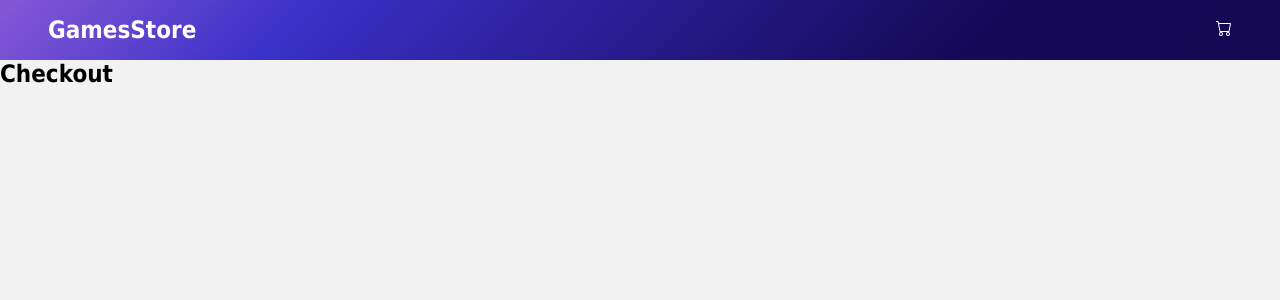
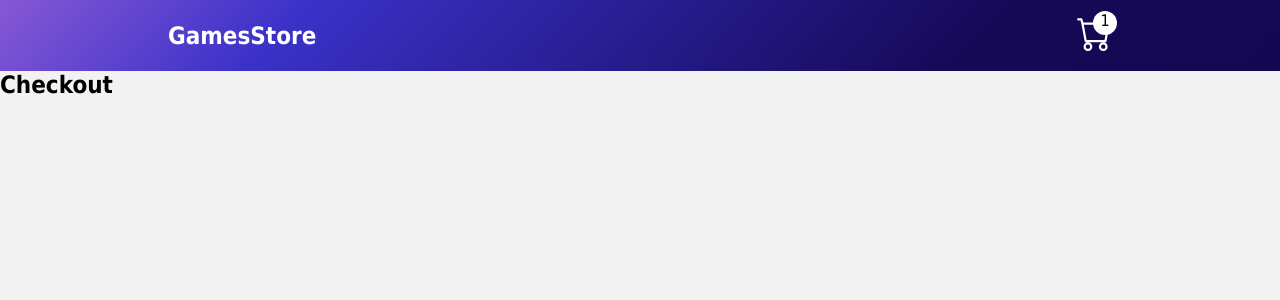
Before and after one commit to Victor800augusto/desafio-react, a React (Create React App) app: page /Checkout in a window 1280 px wide. Shown: the top 300 px of the page. Built offline with nearby package versions, Linux system fonts and the light colour scheme.

Commit message:
feat: Add header with styles

```diff
--- a/src/App.js
+++ b/src/App.js
@@ -1,6 +1,7 @@
 import React from "react";
 import { BrowserRouter as Router, Route, Switch } from "react-router-dom";
 import Navbar from "./components/Navbar";
+import Header from "./components/Header";
 import Home from "./pages/Home";
 import Checkout from "./pages/Checkout";
 import GlobalStyles from "./components/styles/Global";
@@ -10,7 +11,7 @@ function App() {
     <>
       <GlobalStyles />
       <Router>
-        <Navbar />
+        <Header />
         <Switch>
           <Route exact path="/">
             <Home />
--- /dev/null
+++ b/src/components/Header.js
@@ -0,0 +1,12 @@
+import React from "react";
+import Navbar from "./Navbar";
+
+const Header = () => {
+  return (
+    <header>
+      <Navbar />
+    </header>
+  );
+};
+
+export default Header;
--- a/src/components/Navbar.js
+++ b/src/components/Navbar.js
@@ -1,6 +1,6 @@
 import React from "react";
-import { StyledNavbar } from "./styles/Navbar.style";
-import { Link } from "react-router-dom";
+import { StyledNavbar, CartItems } from "./styles/Navbar.style";
+import { Link, NavLink } from "react-router-dom";
 import { BsCart } from "react-icons/bs";
 
 const Navbar = () => {
@@ -9,8 +9,11 @@ const Navbar = () => {
       <Link to="/">
         <h1>GamesStore</h1>
       </Link>
-      <Link to="/Checkout">
-        <BsCart />
+      <Link to="/Checkout" style={{ position: "relative" }}>
+        <BsCart size={35} />
+        <CartItems>
+          <p>1</p>
+        </CartItems>
       </Link>
     </StyledNavbar>
   );
--- a/src/components/styles/Global.js
+++ b/src/components/styles/Global.js
@@ -5,6 +5,15 @@ const GlobalStyles = createGlobalStyle`
         padding: 0;
         margin:0;
         box-sizing: border-box;
+    }
+    header{
+        background: linear-gradient(
+    133.94deg,
+    #8256d5 1.41%,
+    #3a31c8 23.29%,
+    #150855 76.15%,
+    #140853 101.52%
+  );
     }
     body{
         font-family:Tahoma, Arial, sans-serif;
--- a/src/components/styles/Navbar.style.js
+++ b/src/components/styles/Navbar.style.js
@@ -5,13 +5,8 @@ export const StyledNavbar = styled.nav`
   justify-content: space-between;
   align-items: center;
   padding: 1rem 3rem;
-  background: linear-gradient(
-    133.94deg,
-    #8256d5 1.41%,
-    #3a31c8 23.29%,
-    #150855 76.15%,
-    #140853 101.52%
-  );
+  max-width: 65rem;
+  margin: 0 auto;
   color: white;
 
   a {
@@ -19,3 +14,20 @@ export const StyledNavbar = styled.nav`
     color: white;
   }
 `;
+
+export const CartItems = styled.span`
+  display: flex;
+  justify-content: center;
+  justify-content: center;
+  position: absolute;
+  bottom: 1.25rem;
+  left: 1rem;
+  width: 1.5rem;
+  height: 1.5rem;
+  background: white;
+  border-radius: 50%;
+
+  p {
+    color: black;
+  }
+`;
```
